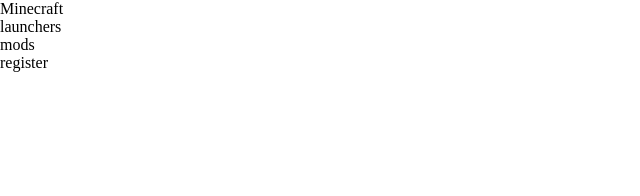
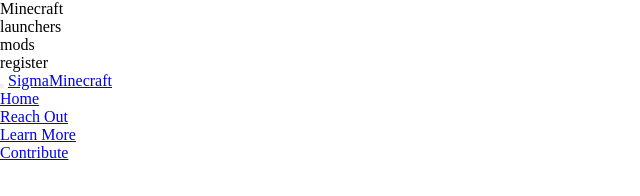
Before and after one commit to Jilmoire/sigma-server-website, a plain HTML site: page index.html in a window 1280 px wide. Shown: the whole page, without its empty margins (0-640 px from the left). Drawn offline with Linux system fonts and the light colour scheme.

Commit message:
added html header

```diff
--- a/index.html
+++ b/index.html
@@ -31,7 +31,26 @@
 
     <!--section: top area START-->
     <section id="navigation-top" class="top-area">
+        <div class="top-area">
+            <!--navpbar START-->
+            <nav class="navbar">
+                <div class="navbar-left">
+                    <button type="button" class="navbar-toggle">
+                        <i class=""></i> <!--Insert Icon here-->
+                    </button>
+                    <a class="site-logo" href="index.html">Sigma<span>Minecraft</span></a>
+                </div>
 
+                <div id="navbar-menu" class="collapsable-menu">
+                    <ul class="navber-right">
+                        <li><a href="#home">Home</a></li>
+                        <li><a href="#contact">Reach Out</a></li>
+                        <li><a href="#info">Learn More</a></li>
+                        <li><a href="#contribute">Contribute</a></li>
+                    </ul>
+                </div>
+            </nav>
+        </div>
     </section>
     <!--section: top area END-->
 
@@ -41,12 +60,6 @@
     </section>
     <!--content END-->
 
-    <!--sidebar START-->
-    <nav id="sidebar" class="navigation">
-
-    </nav>
-    <!--sidebar END-->
-
     <!--footer START-->
     <footer>
 
```
